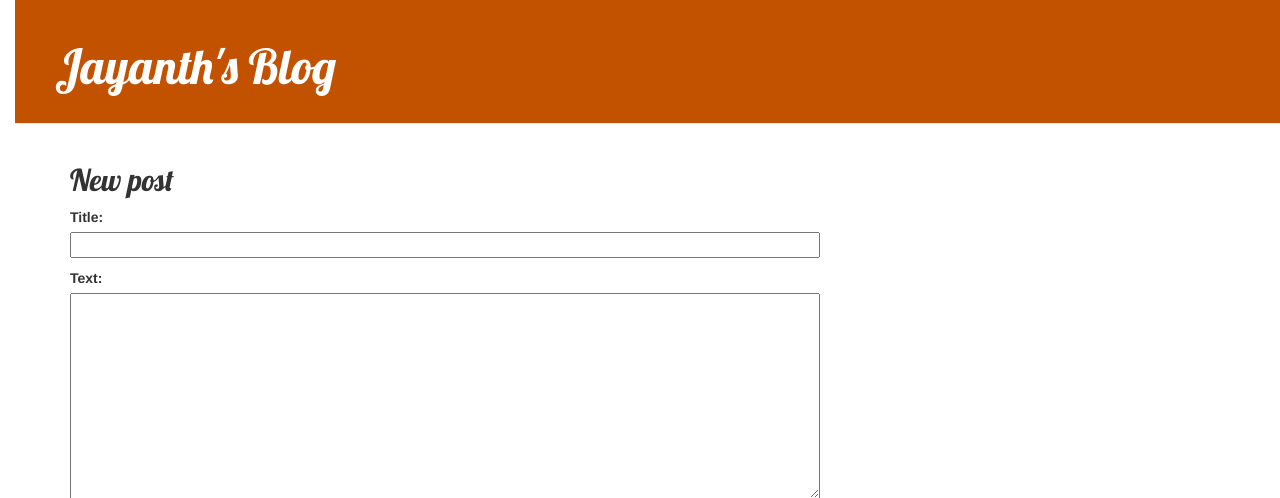
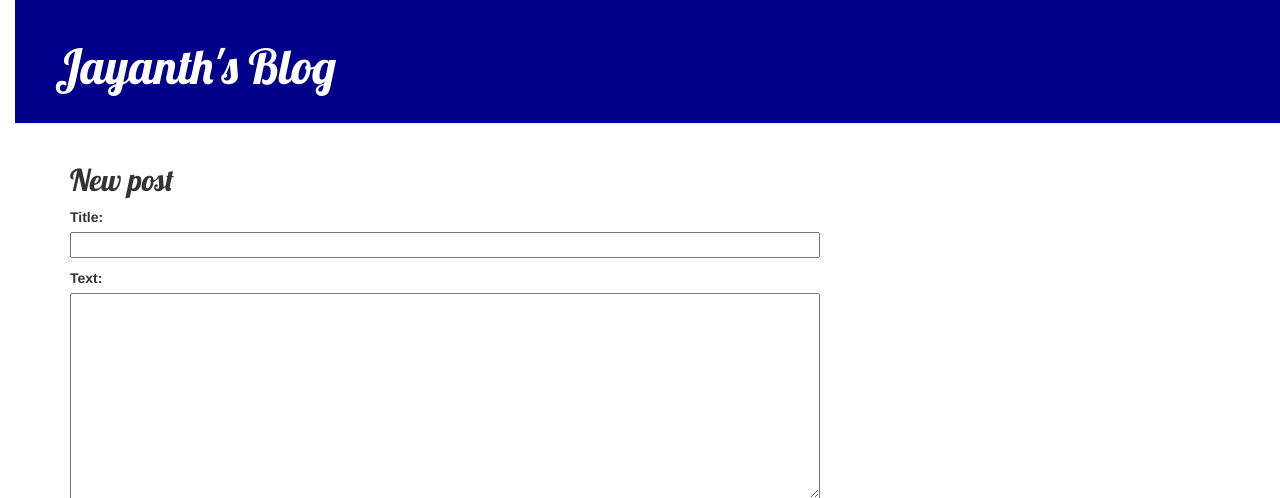
Before and after one commit to jayanth0906/Jayblog, a Django app: page /post/new in a window 1280 px wide. Shown: the top 498 px of the page. Run offline with Django 3.2, Linux system fonts and the light colour scheme; some libraries are stand-ins or nearby versions.

Commit message:
Name change

```diff
--- a/blog/static/css/blog.css
+++ b/blog/static/css/blog.css
@@ -9,7 +9,7 @@ h1 a, h2 a {
     font-family: 'Lobster';
 }
 .page-header {
-    background-color: #C25100;
+    background-color: darkblue;
     margin-top: 0;
     padding: 20px 20px 20px 40px;
 }
```
